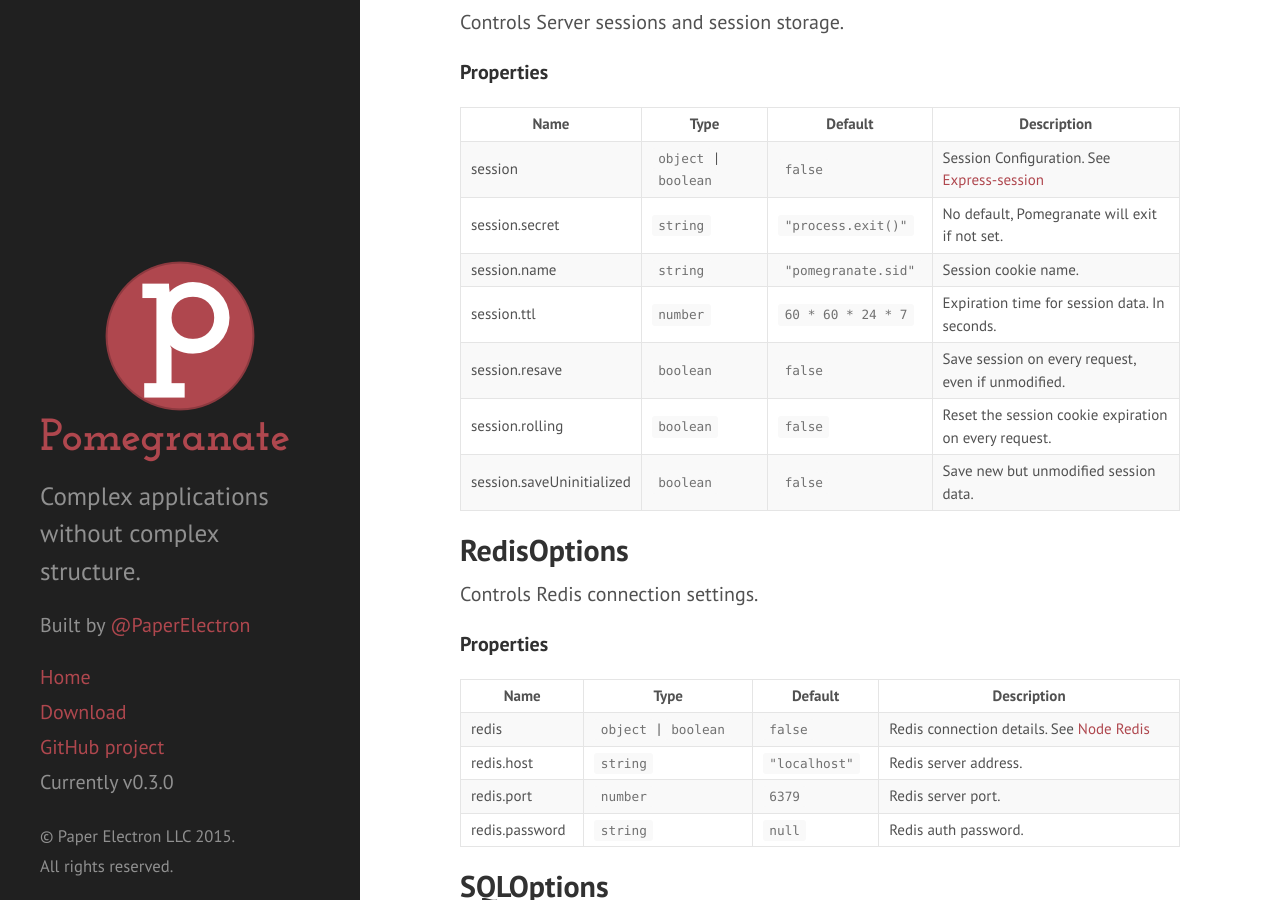
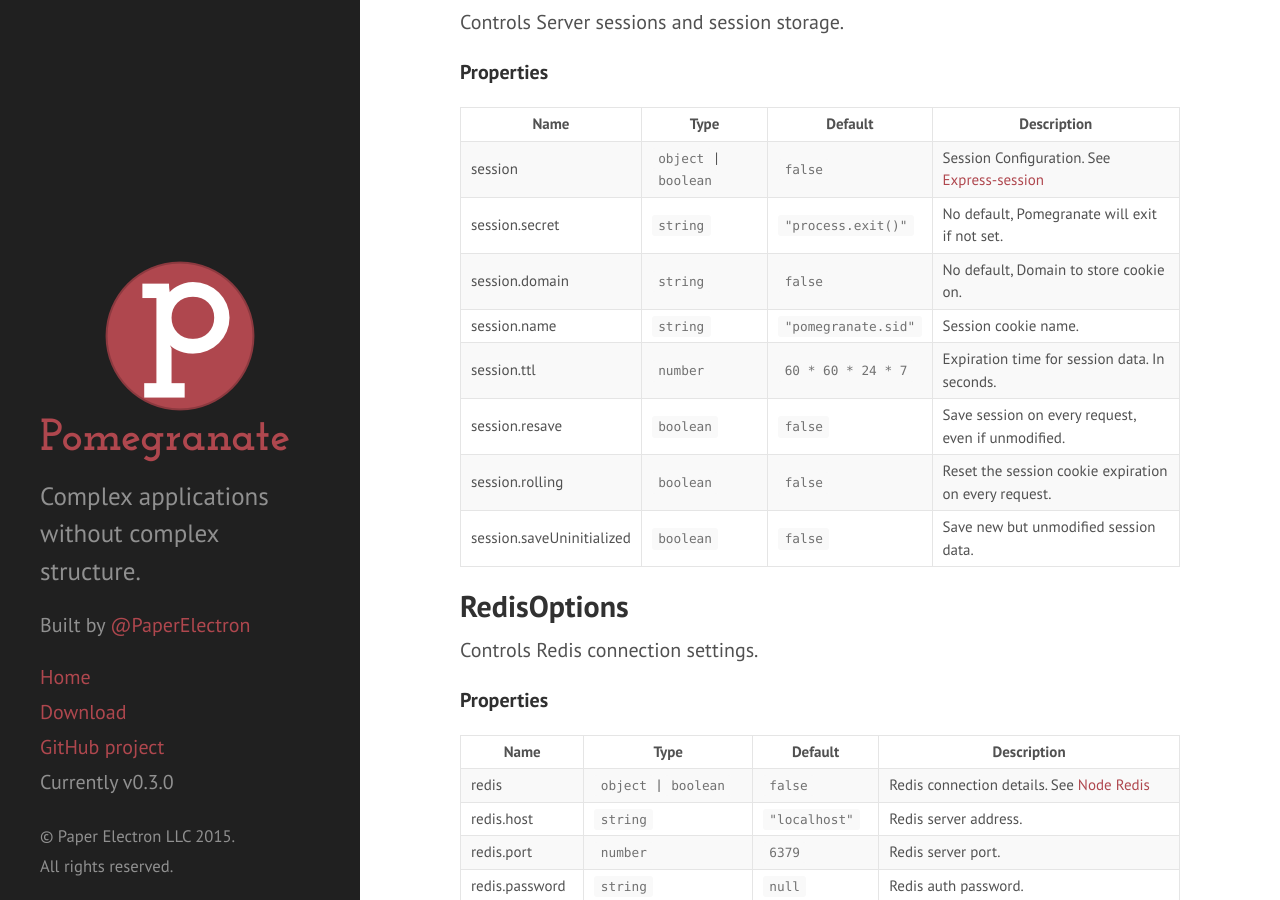
Before and after one commit to Pomegranate/Pomegranate, a Jekyll site: the page built from _gh-pages/docs/configuration.md, in a window 1280 px wide and 900 px high, scrolled down 1472 px. Built offline with Jekyll 4.4.1, drawn with Linux system fonts in a browser that asks for light colours; Markdown is read by kramdown in place of the engine named in the settings.

Commit message:
Update docs

```diff
--- a/_gh-pages/docs/configuration.md
+++ b/_gh-pages/docs/configuration.md
@@ -59,6 +59,7 @@ Controls Server sessions and session storage.
 | --- | --- | --- | --- |
 | session | <code>object</code> &#124; <code>boolean</code> | <code>false</code> | Session Configuration. See [Express-session](https://github.com/expressjs/session) |
 | session.secret | <code>string</code> | <code>&quot;process.exit()&quot;</code> | No default, Pomegranate will exit if not set. |
+| session.domain | <code>string</code> | <code>false</code> | No default, Domain to store cookie on. |
 | session.name | <code>string</code> | <code>&quot;pomegranate.sid&quot;</code> | Session cookie name. |
 | session.ttl | <code>number</code> | <code>60 * 60 * 24 * 7</code> | Expiration time for session data. In seconds. |
 | session.resave | <code>boolean</code> | <code>false</code> | Save session on every request, even if unmodified. |
```
